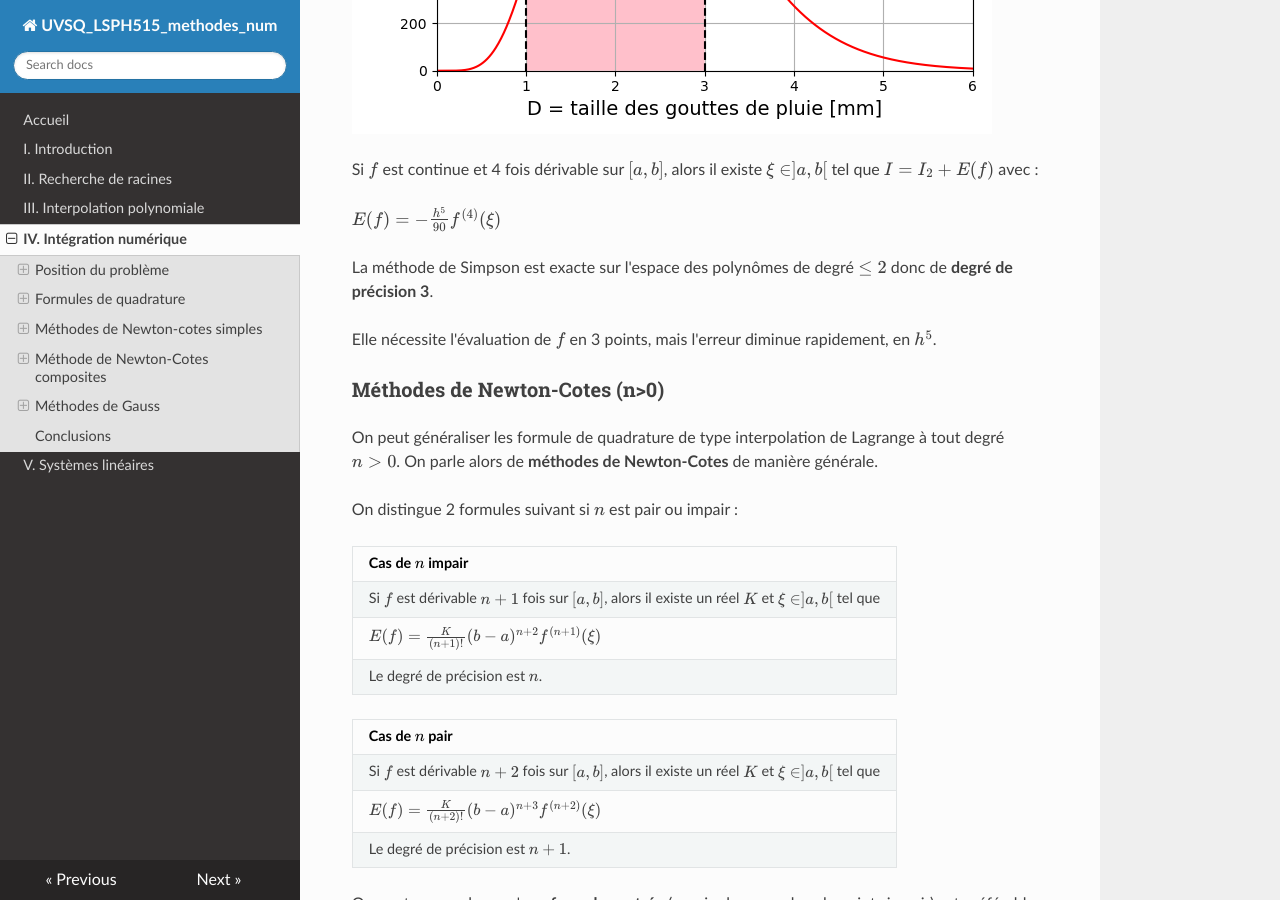
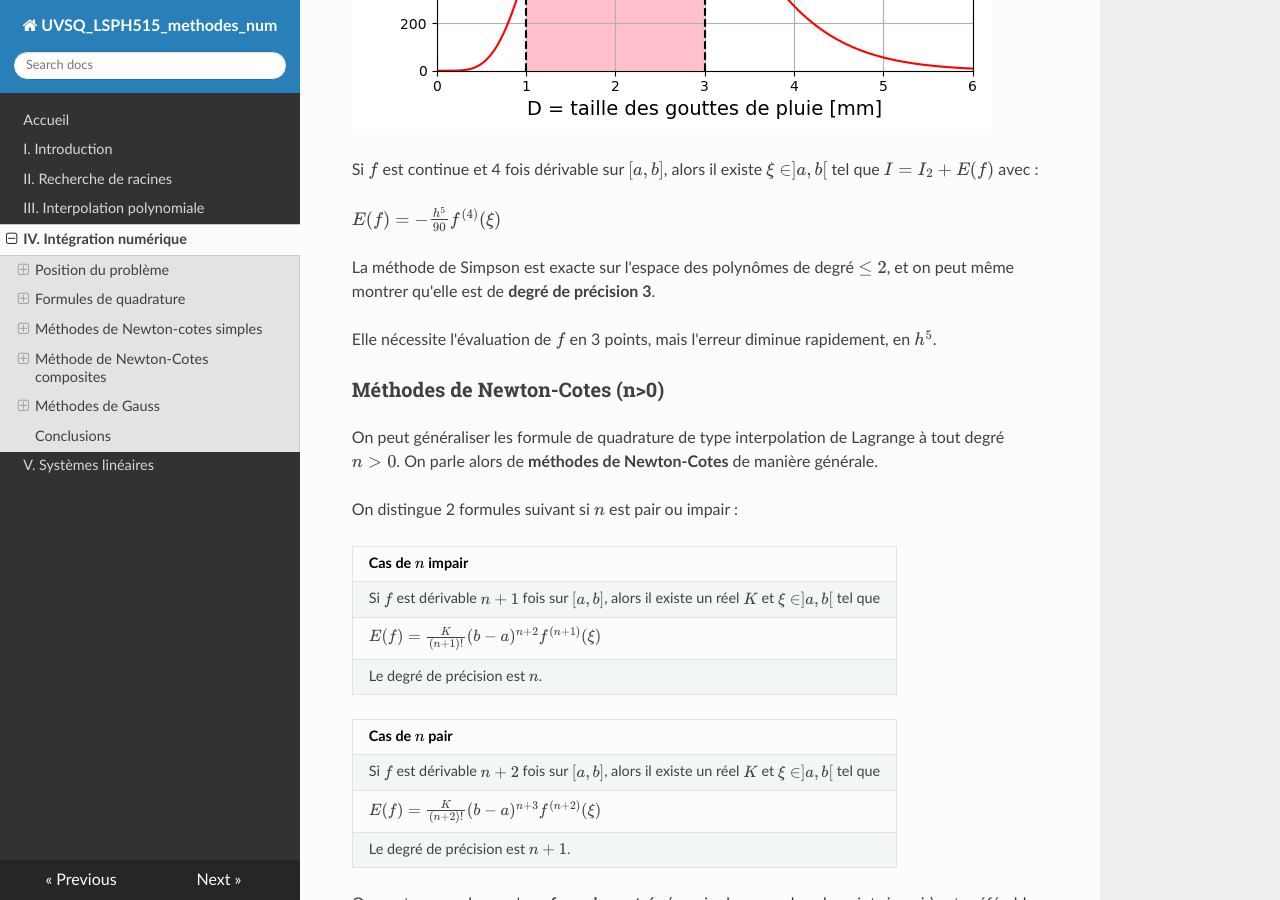
Before and after one commit to NicOudart/UVSQ_LSPH515_methodes_num, an MkDocs documentation site: the page built from docs/Chap4_Integration_numerique.md, in a window 1280 px wide and 900 px high, scrolled down 8053 px. Built offline with MkDocs 1.6.1, drawn with Linux system fonts in a browser that asks for light colours; nearby versions of some CDN libraries.

Commit message:
-Minor fix in Chapter 4.

```diff
--- a/docs/Chap4_Integration_numerique.md
+++ b/docs/Chap4_Integration_numerique.md
@@ -251,7 +251,7 @@ Si $f$ est continue et 4 fois dérivable sur $[a,b]$, alors il existe $\xi \in ]
 
 $E(f) = - \frac{h^5}{90} f^{(4)}(\xi)$
 
-La méthode de Simpson est exacte sur l'espace des polynômes de degré $\leq 2$ donc de **degré de précision 3**.
+La méthode de Simpson est exacte sur l'espace des polynômes de degré $\leq 2$, et on peut même montrer qu'elle est de **degré de précision 3**.
 
 Elle nécessite l'évaluation de $f$ en 3 points, mais l'erreur diminue rapidement, en $h^5$.
 
```
